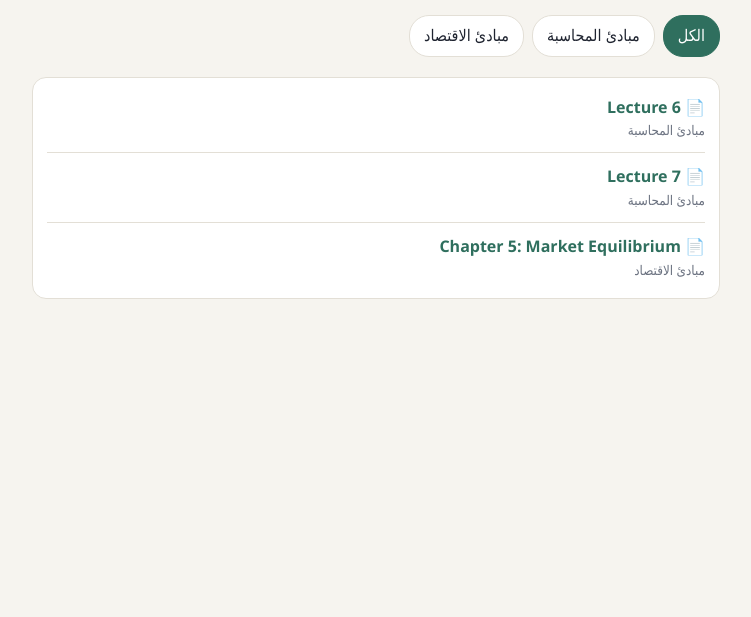
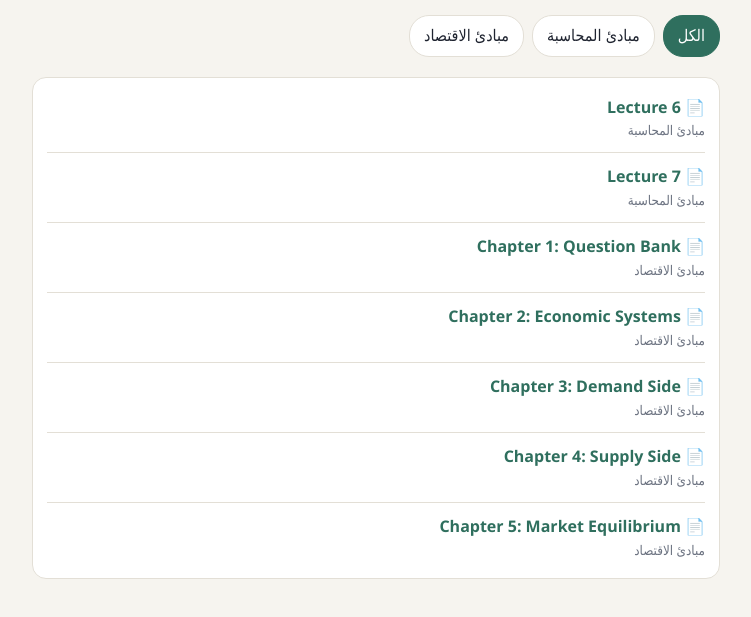
Before and after one commit to Ziad14641/College, a plain HTML site: page index.html in a window 1280 px wide. Shown: the part 91-708 px from the top of the page, without its empty margins (264-1015 px from the left). Drawn offline with Linux system fonts and the light colour scheme.

Commit message:
Update index.html

```diff
--- a/index.html
+++ b/index.html
@@ -33,6 +33,10 @@ h1{font-size:1.5rem;margin:0 0 4px}
 var FILES = [
   { subject: "مبادئ المحاسبة", title: "Lecture 6", file: "lec 6.pdf" },
   { subject: "مبادئ المحاسبة", title: "Lecture 7", file: "LEC7.pdf" },
+  { subject: "مبادئ الاقتصاد", title: "Chapter 1: Question Bank", file: "Principles_of_Economics_Chapter_1_Questions_By_T.pdf" },
+  { subject: "مبادئ الاقتصاد", title: "Chapter 2: Economic Systems", file: "Ch2 Economic systems.pdf" },
+  { subject: "مبادئ الاقتصاد", title: "Chapter 3: Demand Side", file: "Ch3 Demand.pdf" },
+  { subject: "مبادئ الاقتصاد", title: "Chapter 4: Supply Side", file: "supply side Ch4.pdf" },
   { subject: "مبادئ الاقتصاد", title: "Chapter 5: Market Equilibrium", file: "market equilibrium ch 5.pdf" }
 ];
 var cur = "الكل";
```
